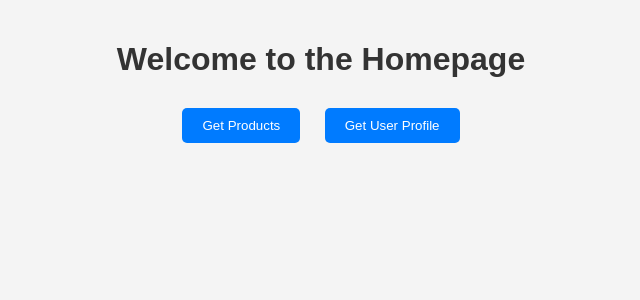
After one commit to devyansh22156/DBMS_PROJECT, a Flask app: page /customerHome.html in a window 1280 px wide. The commit adds this page. Shown: the top 300 px of the page, without its empty margins (319-959 px from the left). Run offline with Flask 3, Linux system fonts and the light colour scheme.

Commit message:
Added Customer HomePage and new User Profile section

```diff
--- a/app.py
+++ b/app.py
@@ -1,6 +1,9 @@
 from flask import Flask, render_template, request, redirect, url_for
 import mysql.connector
 import datetime
+import ast
+
+userMain = None
 
 app = Flask(__name__)
 
@@ -44,7 +47,27 @@ def signup():
     else:
         return render_template('/signup.html')
 
+def fetch_user_data(user_id):
+    connect = mysql.connector.connect(**db_config)
+    cursor = connect.cursor(dictionary=True)
+    cursor.execute("SELECT * FROM customer WHERE CustomerID = %s", (user_id,))
+    user = cursor.fetchone()
+    cursor.close()
+    connect.close()
+    return user
 
+@app.route('/customerHome.html')
+def customerHome():
+    return render_template('customerHome.html')
+
+@app.route('/customer_profile.html')
+def customer_profile():
+    # Retrieve the user_id from the URL
+    user_id_str = request.args.get('user_id')
+    # Parse the user_id string into a dictionary
+    user_id = ast.literal_eval(user_id_str)
+    # Render the template with the user_id dictionary
+    return render_template('customer_profile.html', user=user_id)
 @app.route('/login.html', methods=['GET', 'POST'])
 def login():
     if request.method == 'POST':
@@ -52,15 +75,16 @@ def login():
         password = request.form.get('password')
         if not email or not password:
             return "Email and password are required."
-        conn = mysql.connector.connect(**db_config)
-        cursor = conn.cursor(dictionary=True)
+        connect = mysql.connector.connect(**db_config)
+        cursor = connect.cursor(dictionary=True)
         cursor.execute("SELECT * FROM customer WHERE Email = %s AND Password = %s", (email, password))
         user = cursor.fetchone()
         cursor.close()
-        conn.close()
-
+        connect.close()
         if user:
-            return render_template('/customer_profile.html', user=user)
+            # Need to insert Main Home page Here
+            # return render_template('/customer_profile.html', user=user)
+            return render_template('/customerHome.html', user=user)
         else:
             return "Invalid email or password"
     else:
--- /dev/null
+++ b/templates/customerHome.html
@@ -0,0 +1,59 @@
+<!DOCTYPE html>
+<html lang="en">
+<head>
+    <meta charset="UTF-8">
+    <meta name="viewport" content="width=device-width, initial-scale=1.0">
+    <title>Home</title>
+    <style>
+        body {
+            font-family: Arial, sans-serif;
+            background-color: #f4f4f4;
+            margin: 0;
+            padding: 0;
+        }
+
+        .container {
+            max-width: 800px;
+            margin: 0 auto;
+            padding: 20px;
+            text-align: center;
+        }
+
+        h1 {
+            color: #333;
+            margin-bottom: 20px;
+        }
+
+        button {
+            background-color: #007bff;
+            color: #fff;
+            border: none;
+            padding: 10px 20px;
+            margin: 10px;
+            border-radius: 5px;
+            cursor: pointer;
+        }
+
+        button:hover {
+            background-color: #0056b3;
+        }
+
+        a {
+            text-decoration: none;
+            color: #007bff;
+        }
+
+        a:hover {
+            text-decoration: underline;
+        }
+    </style>
+</head>
+<body>
+    <div class="container">
+        <h1>Welcome to the Homepage</h1>
+        <a href="/get_products"><button>Get Products</button></a>
+        <!-- Assuming 'user' is a variable containing the user's ID -->
+        <a href="/customer_profile.html?user_id={{ user }}"><button>Get User Profile</button></a>
+    </div>
+</body>
+</html>
```
Also changed, not shown: templates/customer_profile.html (line endings or trailing spaces), templates/get_products.html (added).
